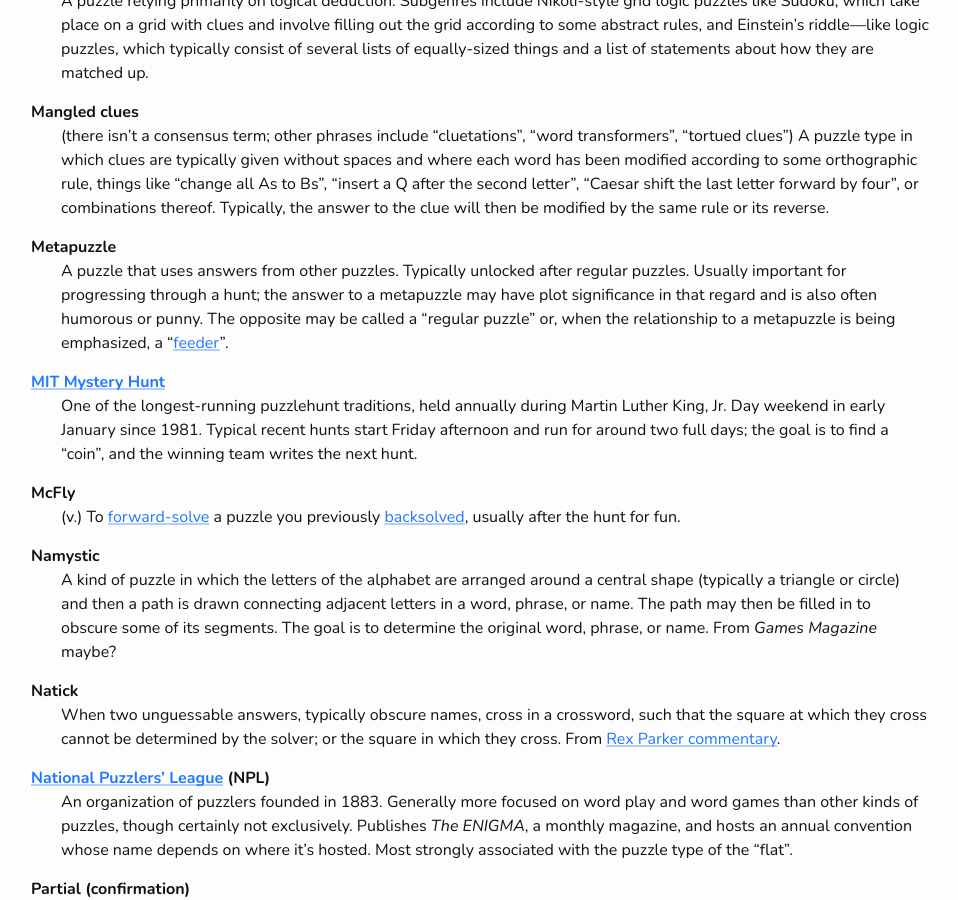
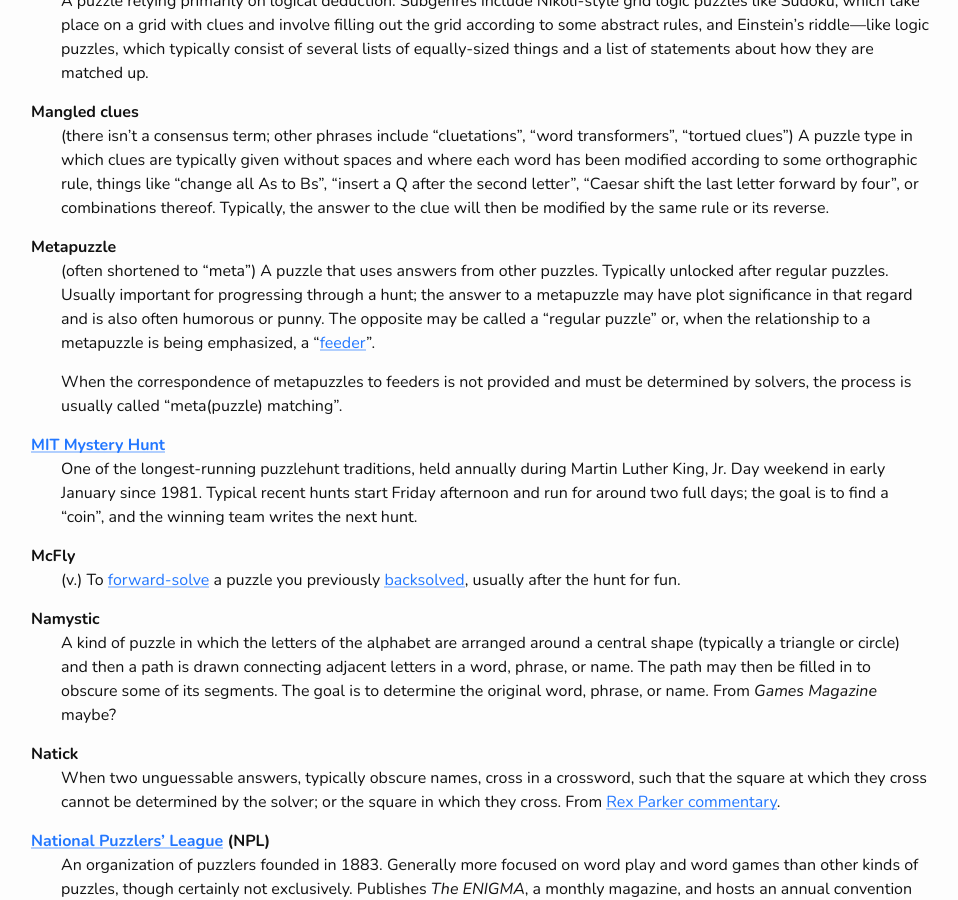
Before and after one commit to betaveros/puzzlehunt.net, a Jekyll site: the page built from glossary.md, in a window 1280 px wide and 900 px high, scrolled down 4193 px. Shown: the whole window, without its empty margins (159-1117 px from the left). Built offline with Jekyll 4.4.1, drawn with Linux system fonts in a browser that asks for light colours.

Commit message:
matching note

```diff
--- a/glossary.md
+++ b/glossary.md
@@ -162,7 +162,9 @@
 
 {:#metapuzzle} Metapuzzle
 
-:   A puzzle that uses answers from other puzzles. Typically unlocked after regular puzzles. Usually important for progressing through a hunt; the answer to a metapuzzle may have plot significance in that regard and is also often humorous or punny. The opposite may be called a "regular puzzle" or, when the relationship to a metapuzzle is being emphasized, a "[feeder](#feeder)".
+:   (often shortened to "meta") A puzzle that uses answers from other puzzles. Typically unlocked after regular puzzles. Usually important for progressing through a hunt; the answer to a metapuzzle may have plot significance in that regard and is also often humorous or punny. The opposite may be called a "regular puzzle" or, when the relationship to a metapuzzle is being emphasized, a "[feeder](#feeder)".
+
+    When the correspondence of metapuzzles to feeders is not provided and must be determined by solvers, the process is usually called "meta(puzzle) matching".
 
 {:#mit-mystery-hunt} [MIT Mystery Hunt](https://web.mit.edu/puzzle/www/)
 
```
